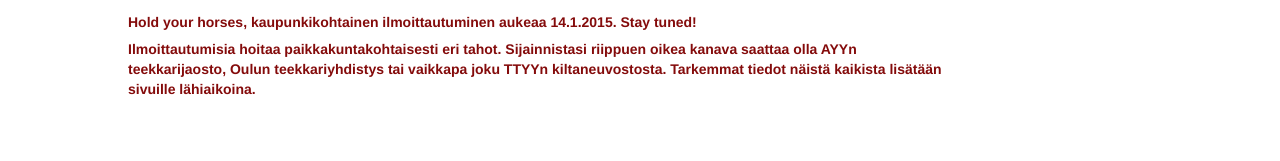
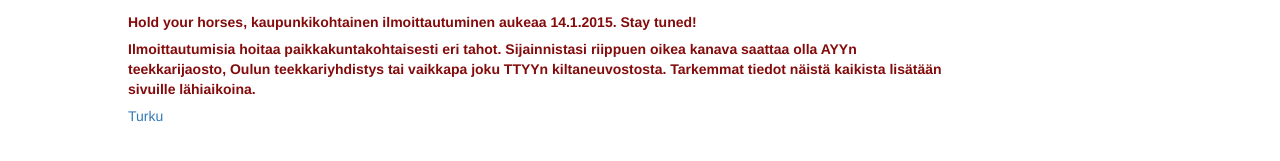
Before and after one commit to kolmeseiska/kolmeseiska.github.io, a Jekyll site: the page built from register/index.html, in a window 1280 px wide. Shown: the part 361-522 px from the top of the page. Built offline with Jekyll 4.4.1, drawn with Linux system fonts in a browser that asks for light colours; nearby versions of some CDN libraries; some web fonts are replaced.

Commit message:
Update index.html

```diff
--- a/register/index.html
+++ b/register/index.html
@@ -12,3 +12,7 @@
 <p class="todo">
   Ilmoittautumisia hoitaa paikkakuntakohtaisesti eri tahot. Sijainnistasi riippuen oikea kanava saattaa olla AYYn teekkarijaosto, Oulun teekkariyhdistys tai vaikkapa joku TTYYn kiltaneuvostosta. Tarkemmat tiedot näistä kaikista lisätään sivuille lähiaikoina.
 </p>
+
+<p>
+  <a href="http://teekkariristeily.net/register/turku.html">Turku</a>
+</p>
```
